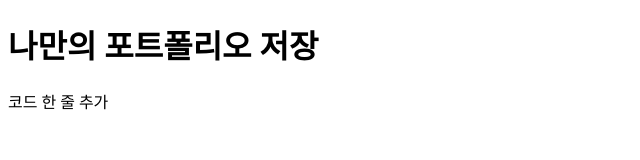
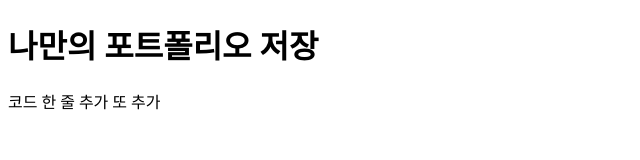
Before and after one commit to leeaksen/test, a plain HTML site: page index.html in a window 1280 px wide. Shown: the full height of the page, 0-640 px from the left. Drawn offline with Linux system fonts and the light colour scheme.

Commit message:
세 번째 커밋입니다.

```diff
--- a/index.html
+++ b/index.html
@@ -8,5 +8,5 @@
 <body>
     <h1>나만의 포트폴리오 저장</h1>
     코드 한 줄 추가
-</body>
+    또 추가
 </html>
```
